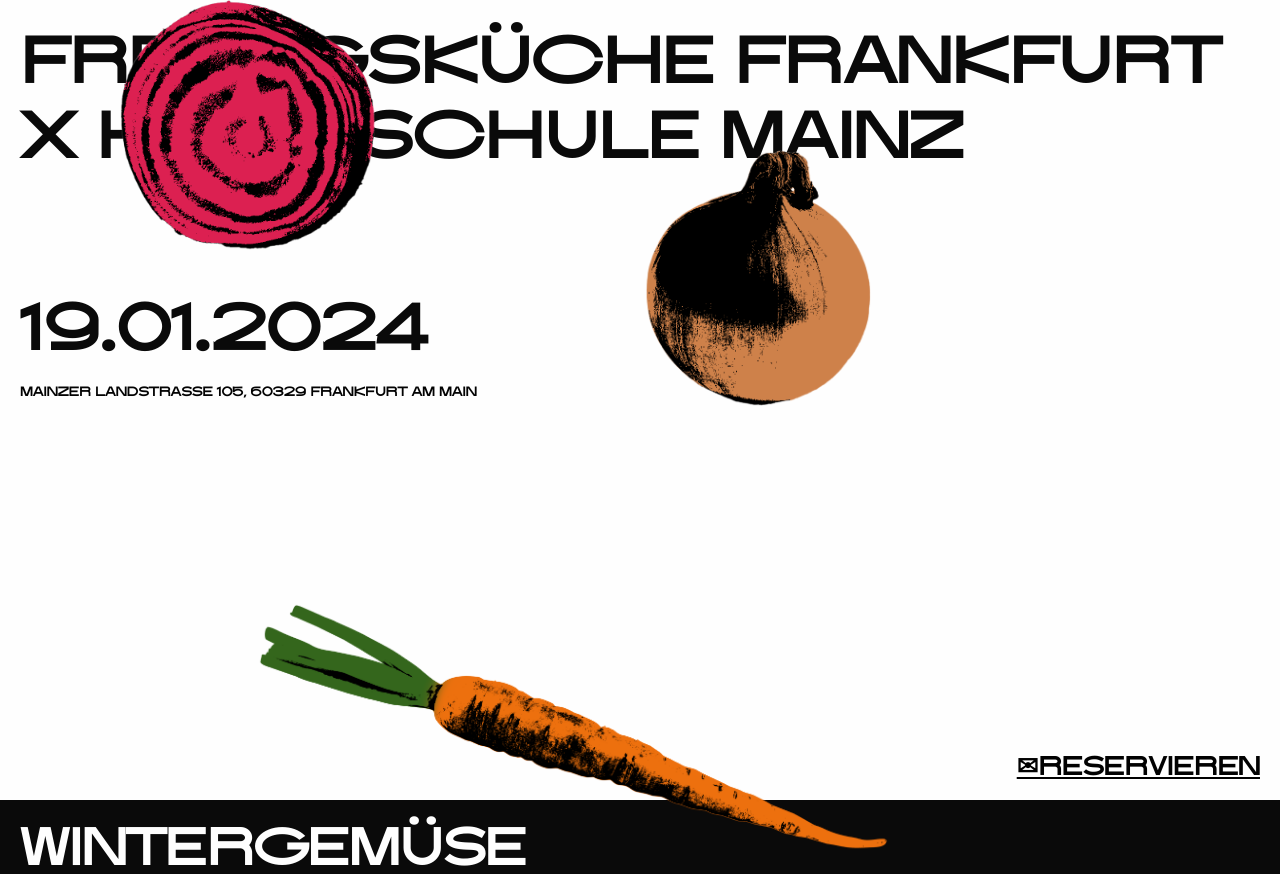
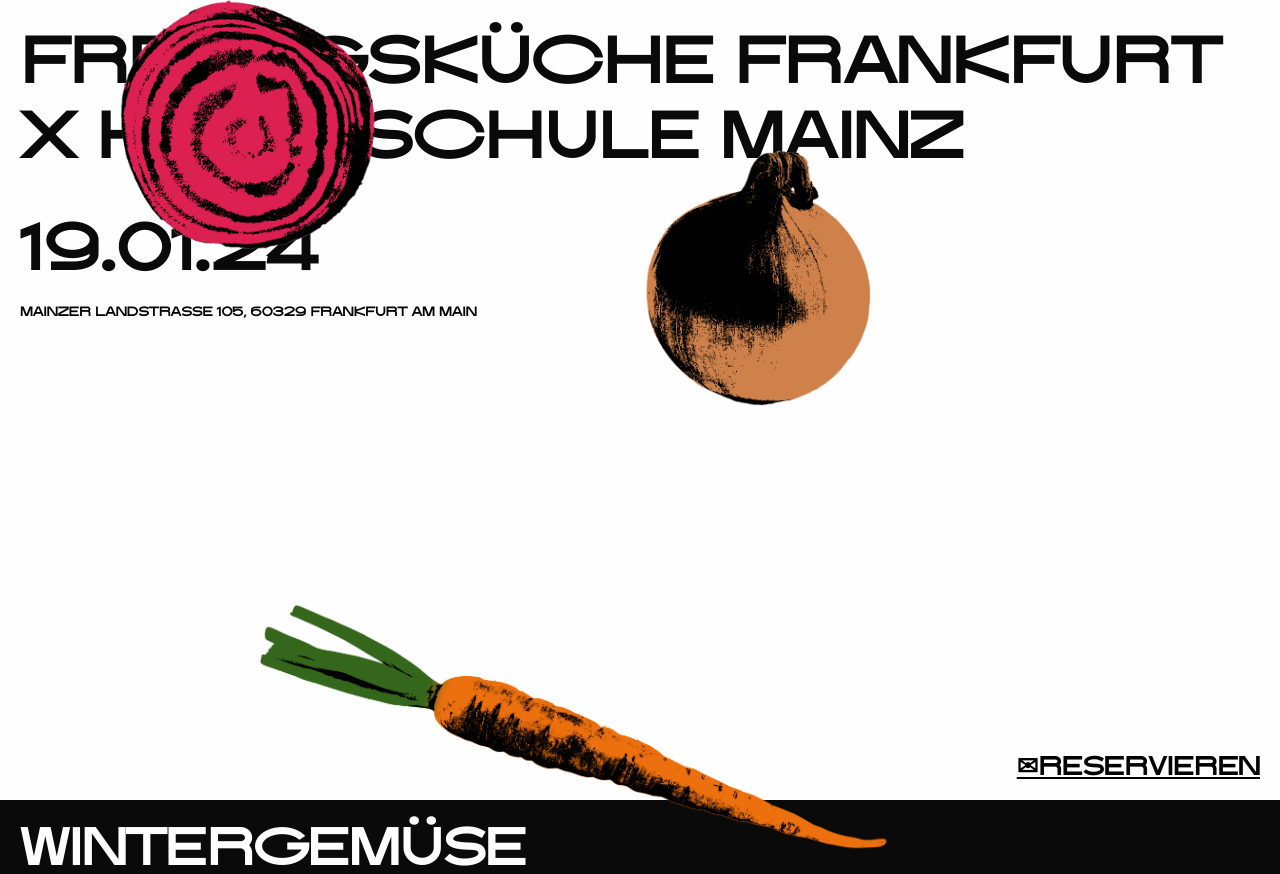
Before and after one commit to corporate-cooking/corporate-cooking.github.io, a plain HTML site: page index.html in a window 1280 px wide. Shown: the top 874 px of the page. Drawn offline with Linux system fonts and the light colour scheme.

Commit message:
change font sizing

```diff
--- a/css/main.css
+++ b/css/main.css
@@ -162,6 +162,15 @@ html, body {
     bottom: 20px;
 }
 
+#date{
+    margin-top: 80px;
+}
+
+h6{
+    height: fit-content;
+    white-space:nowrap;
+}
+
 @media screen and (max-width: 900px) {
     h1{
         font-size: 8vw;
@@ -221,6 +230,7 @@ html, body {
         line-height: 1em;
     }
     #date{
+        font-size: 10vw;
         margin-top: 0;
     }
     #titel{
--- a/index.html
+++ b/index.html
@@ -14,8 +14,8 @@
             <div id="titel">
                 <h1>Freitagsküche Frankfurt</h1>
                 <h1>X Hochschule Mainz</h1>
-                <h1 id="date">19.01.2024</h1>
-                <h6> Mainzer Landstraße 105, 60329 Frankfurt am Main</h6>
+                <h1 id="date">19.01.24</h1>
+                <h6> Mainzer Landstraße 105, <wbr> 60329 Frankfurt am Main</h6>
             </div>
         </section>
         <section id="var2">
```
